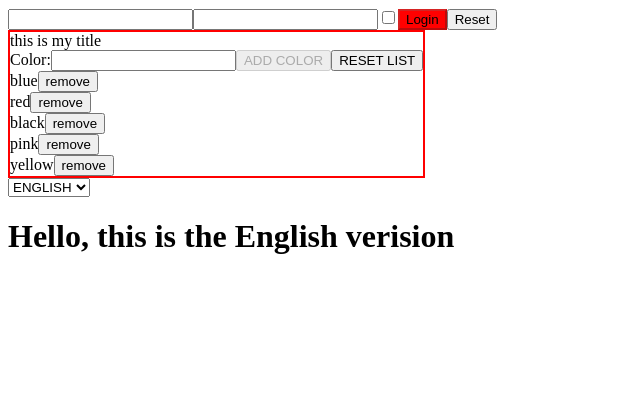
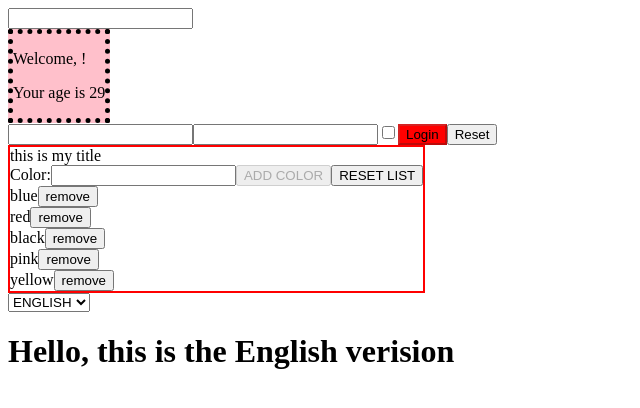
Before and after one commit to stefaniazocco/react-exercises, a React (Create React App) app: page / in a window 1280 px wide. Shown: the top 408 px of the page, without its empty margins (0-640 px from the left). Built offline with nearby package versions, Linux system fonts and the light colour scheme.

Commit message:
add function

```diff
--- a/src/App.js
+++ b/src/App.js
@@ -3,6 +3,7 @@ import { Login } from "./Login"
 import { Container } from "./Container"
 import { TodoList } from "./TodoList"
 import { LanguageComponent} from "./LanguageContext"
+import { InteractiveWelcome } from "./InteractiveWelcome"
 
 
 
@@ -10,6 +11,7 @@ export class App extends React.Component{
 
     render() {
         return  <div>
+                    <InteractiveWelcome />
                     <Login />
                     <Container title="this is my title">
                         <TodoList render = { (items, removeItem) => {
--- a/src/Welcome.js
+++ b/src/Welcome.js
@@ -1,14 +1,14 @@
 import React from "react";
 import { Age } from "./Age";
 
-export class Welcome extends React.Component {
-    render(){
-        return (
-        <div className="welcome">
-            <p >Welcome, {this.props.name}!</p>
-            {!!(this.props.age > 18) && <Age age= {this.props.age}/>}
-            {!(this.props.age > 18) && <p>You are very young!</p>}
-        </div>
-        )
-    }
+export function Welcome(props)  {
+
+    return (
+    <div className="welcome">
+        <p >Welcome, {props.name}!</p>
+        {!!(props.age > 18) && <Age age= {props.age}/>}
+        {!(props.age > 18) && <p>You are very young!</p>}
+    </div>
+    )
+
 }
```
